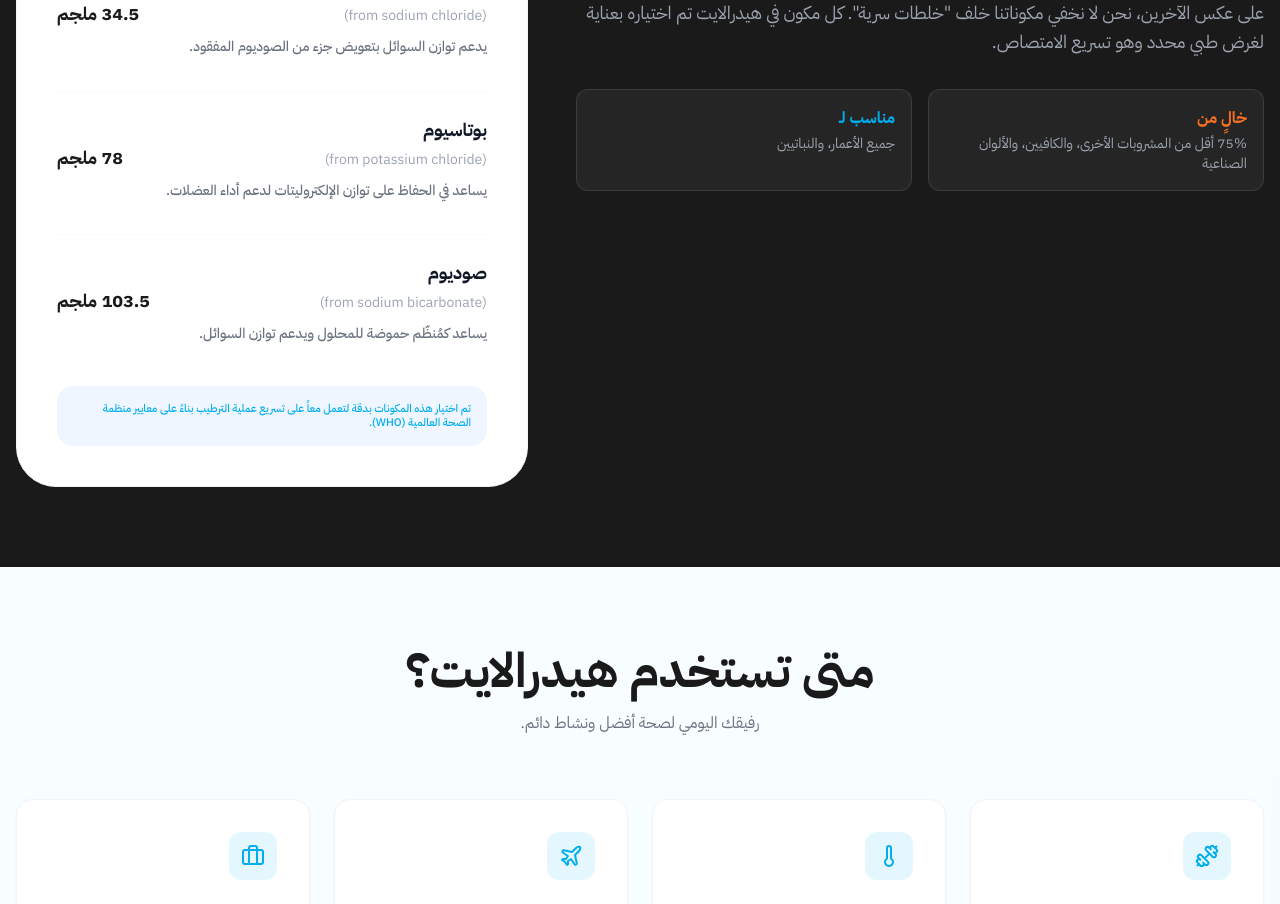
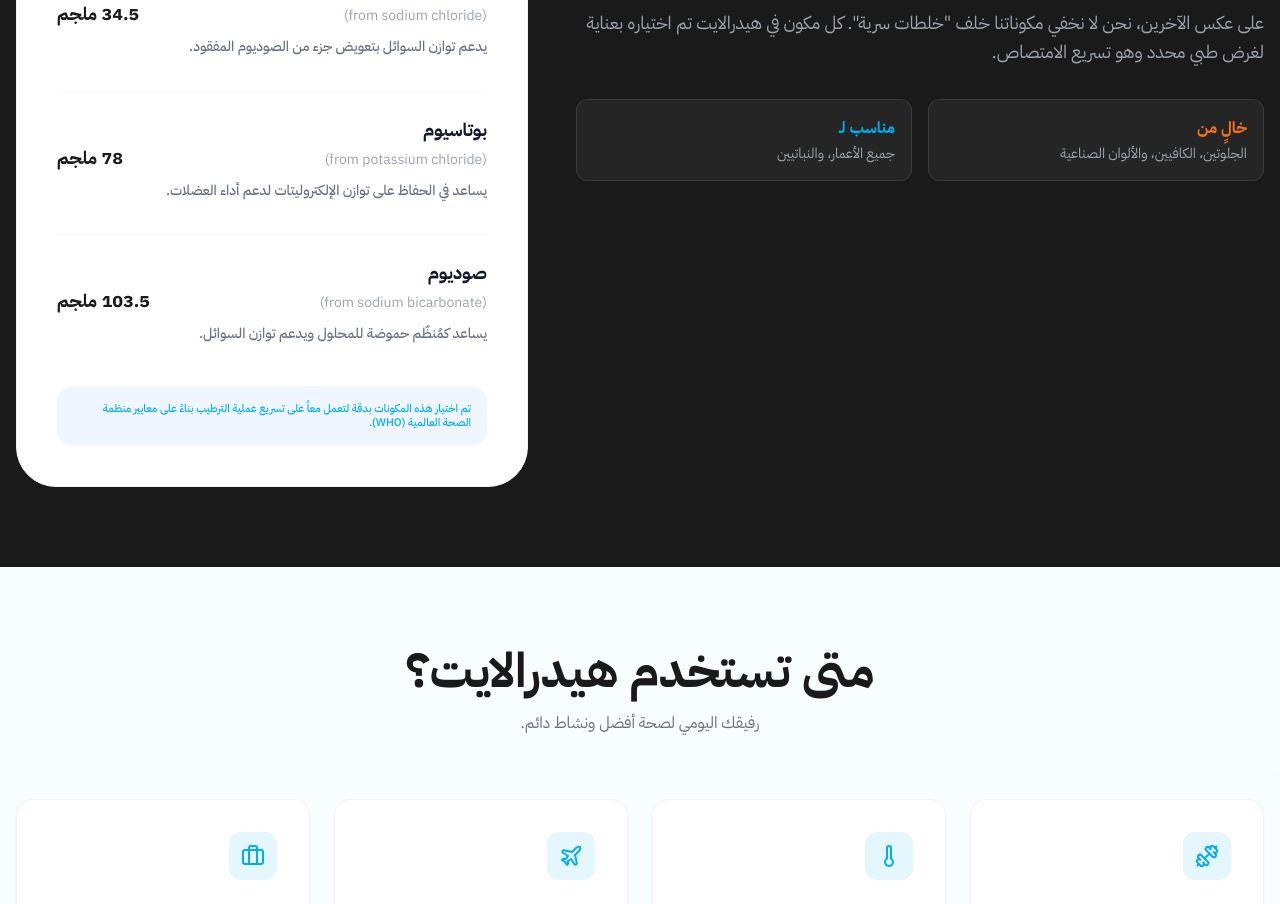
Before and after one commit to AutomationLL/hydralyte-landing, a React (Vite) app: page / in a window 1280 px wide. Shown: the part 4564-5468 px from the top of the page. Built offline with nearby package versions, Linux system fonts and the light colour scheme.

Commit message:
fix ingredients text: remove sugar comparison from free-of card

```diff
--- a/src/components/Ingredients.jsx
+++ b/src/components/Ingredients.jsx
@@ -12,7 +12,7 @@
                     <div className="grid grid-cols-2 gap-4">
                         <div className="p-4 rounded-xl bg-white/5 border border-white/10">
                             <div className="font-bold text-hydra-orange mb-1">خالٍ من</div>
-                            <div className="text-sm text-gray-400">75% أقل من المشروبات الأخرى، والكافيين، والألوان الصناعية</div>
+                            <div className="text-sm text-gray-400">الجلوتين، الكافيين، والألوان الصناعية</div>
                         </div>
                         <div className="p-4 rounded-xl bg-white/5 border border-white/10">
                             <div className="font-bold text-hydra-blue mb-1">مناسب لـ</div>
```
